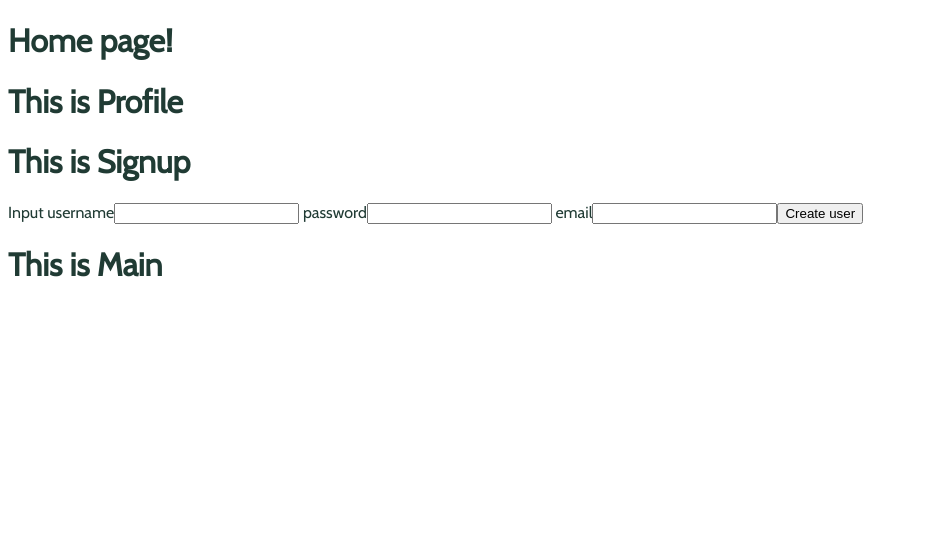
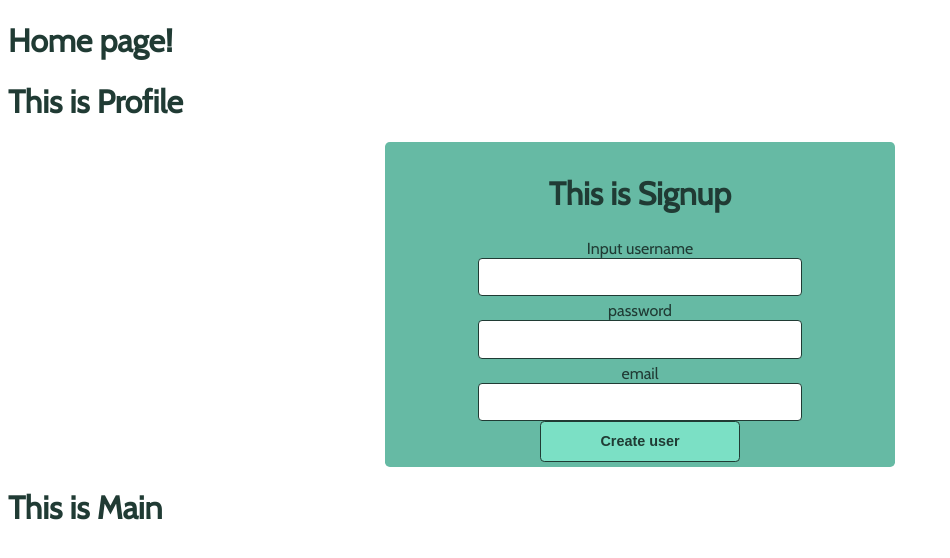
Before and after one commit to red-lipped-batfish-39/tracker, a React app: page / in a window 1280 px wide. Both pictures are taken after a click on the button "Switch to Signup". Shown: the top 558 px of the page, without its empty margins (0-950 px from the left). Built offline with nearby package versions, Linux system fonts and the light colour scheme.

Commit message:
(update) updated the className for signup and logout to use the same styles

```diff
--- a/client/component/logout.jsx
+++ b/client/component/logout.jsx
@@ -8,7 +8,7 @@ class Logout extends Component {
   }
   render() {
     return(
-      <div>
+      <div className={"loginContainer"}>
       <h4>Welcome {this.props.user}! </h4>
       <button onClick = {this.props.logout}>Logout </button>
       </div>
--- a/client/component/signup.jsx
+++ b/client/component/signup.jsx
@@ -9,7 +9,7 @@ class Signup extends Component {
   render () {
     return (
       //user name, pass, button
-      <div>
+      <div className={"loginContainer"}>
 
       <h1>This is Signup</h1>
 
```
